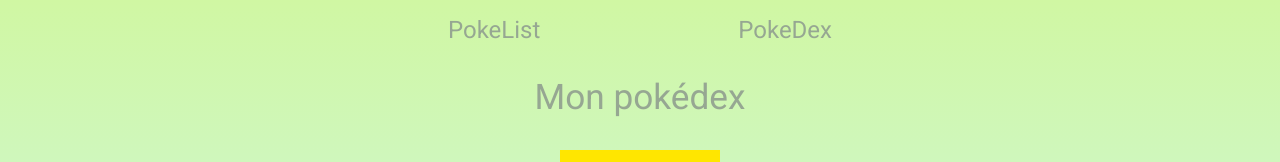
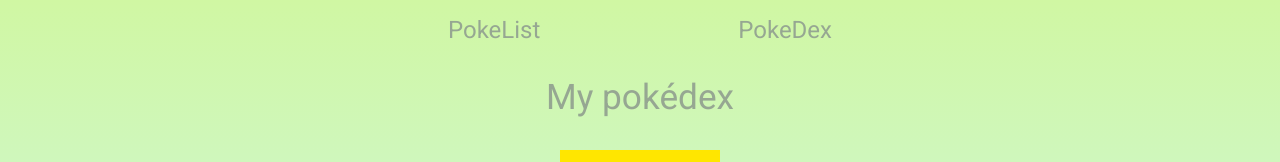
Before and after one commit to Thekorzeremi/pokeapp, a React (Create React App) app: page /Pokedex in a window 1280 px wide. Shown: the top 162 px of the page. Built offline with nearby package versions, Linux system fonts and the light colour scheme.

Commit message:
fix: web main language

```diff
--- a/src/components/Erase.jsx
+++ /dev/null
@@ -1,7 +0,0 @@
-export default function Alert() {
-    return (
-        <div className="content">
-            <h1>TEST</h1>
-        </div>
-    )
-}
--- a/src/components/Home.jsx
+++ b/src/components/Home.jsx
@@ -547,7 +547,7 @@ import Pokedex from './Pokedex';
                 {isLoading ? (
                     <div className="loading">
                         <div className="load-title">
-                            Les Pokémons arrivent...
+                            Pokémons comming...
                         </div>
                         <div className="load-gif">
                             <img src={load} className="gif-logo" alt="load" />
--- a/src/components/Pokedex.jsx
+++ b/src/components/Pokedex.jsx
@@ -1,6 +1,5 @@
 import "../styles/Pokedex.scss";
 import React, { useState } from 'react';
-import Popup from '../components/Erase.jsx';
 
 export default function Pokedex() {
 
@@ -9,6 +8,7 @@ export default function Pokedex() {
 
     const erasePk = () => {
         localStorage.clear();
+        alert("ALL POKEMONS REMOVED FROM LOCALSTORAGE")
         window.location.reload();
     }
 
@@ -23,7 +23,7 @@ export default function Pokedex() {
         <div className='content'>
             <div className="pk-sct">
                 <div className="title">
-                    <p>Mon pokédex</p>
+                    <p>My pokédex</p>
                 </div>
                 <div className="pk-erase">
                     <div className="erase-btn" onClick={erasePk}><p>ERASE ALL</p></div>
```
